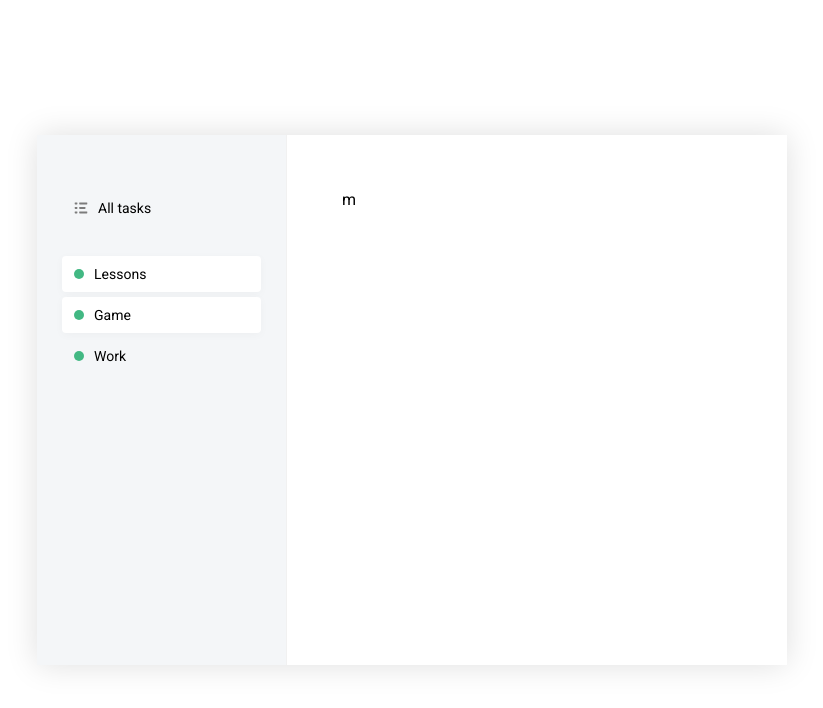
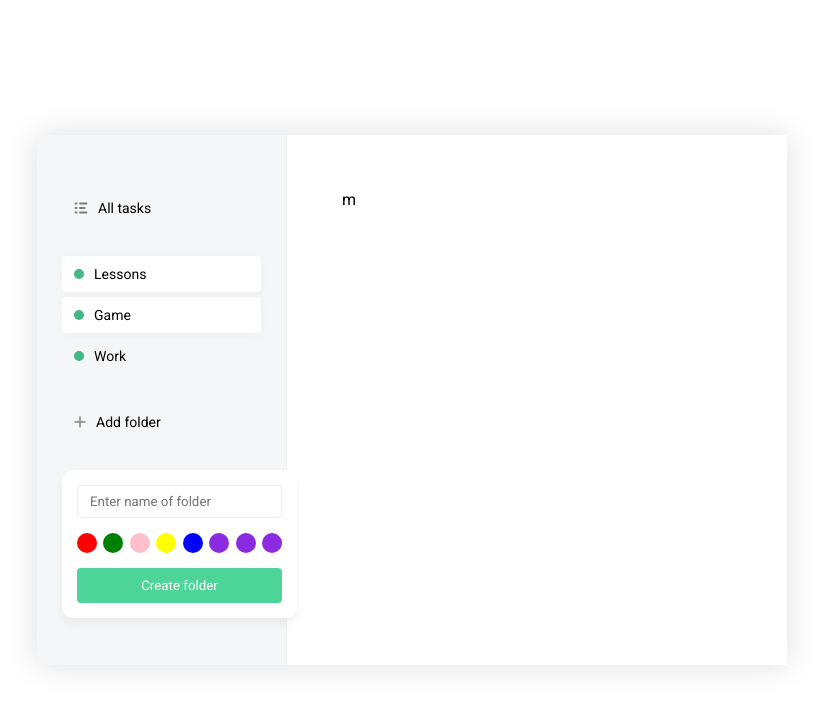
Before and after one commit to khasanov-yevhenii/react-todo-app, a React (Create React App) app: page / in a window 1280 px wide. Shown: the top 708 px of the page, without its empty margins (228-1051 px from the left). Built offline with nearby package versions, Linux system fonts and the light colour scheme.

Commit message:
Added popup

```diff
--- a/src/App.js
+++ b/src/App.js
@@ -1,38 +1,40 @@
 import React from "react";
-import Sidebar from "./Components/Sidebar/Sidebar";
+import Folders from "./Components/Folders/Folders";
 
-import listSvg from './assets/images/list.svg';
-import greenSvg from './assets/images/green.svg';
+import listSvg from "./assets/images/list.svg";
+import greenSvg from "./assets/images/green.svg";
+import AddButton from "./Components/AddButton/AddButton";
 
 
 function App() {
     return (
         <div className="todo">
             <div className="todo__sidebar">
-                <Sidebar items={[
+                <Folders items={[
                     {
                         icon: listSvg,
-                        title: 'All tasks',
+                        title: "All tasks",
                         active: false
                     }
                 ]}/>
-                <Sidebar items={[
+                <Folders items={[
                     {
                         icon: greenSvg,
-                        title: 'Lessons',
+                        title: "Lessons",
                         active: true
                     },
                     {
                         icon: greenSvg,
-                        title: 'Game',
+                        title: "Game",
                         active: true
                     },
                     {
                         icon: greenSvg,
-                        title: 'Work',
+                        title: "Work",
                         active: false
                     }
                 ]}/>
+                <AddButton/>
             </div>
             <div className="todo__main">
                 m
--- /dev/null
+++ b/src/Components/AddButton/AddButton.js
@@ -0,0 +1,25 @@
+import React, {useState} from "react";
+import AddButtonPopup from "./AddButtonPopup/AddButtonPopup";
+
+import plusSvg from './../../assets/images/plus.svg';
+
+
+const AddButton = () => {
+    const [openPopup, setOpenPopup] = useState(!false);
+
+    return (
+        <div className="add-folder">
+            <ul className="todo__items">
+                <li onClick={() => setOpenPopup(true)}>
+                    <i>
+                        <img src={plusSvg} alt="add-button"/>
+                    </i>
+                    <span>Add folder</span>
+                </li>
+            </ul>
+            {openPopup && <AddButtonPopup/>}
+        </div>
+    );
+}
+
+export default AddButton;
--- /dev/null
+++ b/src/Components/AddButton/AddButtonPopup/AddButtonPopup.js
@@ -0,0 +1,27 @@
+import React from "react";
+
+import "./AddButtonPopup.scss";
+
+
+const AddButtonPopup = () => {
+    return (
+        <div className="add-folder__popup">
+            <input className="add-folder__field" type="text" placeholder="Enter name of folder"/>
+            <div className="add-folder__colors">
+                <ul>
+                    <li className="badge red"/>
+                    <li className="badge green"/>
+                    <li className="badge pink"/>
+                    <li className="badge yellow"/>
+                    <li className="badge blue"/>
+                    <li className="badge"/>
+                    <li className="badge"/>
+                    <li className="badge"/>
+                </ul>
+            </div>
+            <button className="add-folder__button">Create folder</button>
+        </div>
+    );
+}
+
+export default AddButtonPopup;
--- /dev/null
+++ b/src/Components/AddButton/AddButtonPopup/AddButtonPopup.scss
@@ -0,0 +1,73 @@
+.add-folder {
+  &__popup {
+    display: flex;
+    flex-direction: column;
+    justify-content: space-between;
+    width: 235px;
+    height: 148px;
+    background: #FFFFFF;
+    box-shadow: 0 6px 10px rgba(0, 0, 0, 0.05);
+    border-radius: 10px;
+    padding: 15px;
+  }
+
+  &__field {
+    width: 100%;
+    border: 1px solid #EFEFEF;
+    box-sizing: border-box;
+    border-radius: 4px;
+    padding: 8px 12px;
+  }
+
+  &__colors {
+    ul {
+      display: flex;
+      justify-content: space-between;
+    }
+
+    .badge {
+      width: 20px;
+      height: 20px;
+      border-radius: 50%;
+      background-color: blueviolet;
+      cursor: pointer;
+
+      &:hover {
+        border:  1px solid #000000;
+      }
+    }
+
+    .red {
+      background-color: red;
+    }
+
+    .yellow {
+      background-color: yellow;
+    }
+
+    .blue {
+      background-color: blue;
+    }
+
+    .pink {
+      background-color: pink;
+    }
+
+    .green {
+      background-color: green;
+    }
+  }
+
+  &__button {
+    background-color: #4DD599;
+    border-radius: 4px;
+    color: #FFFFFF;
+    border: none;
+    padding: 10px 20px;
+    width: 100%;
+
+    &:hover {
+      background: darken(#4DD599, 10%);
+    }
+  }
+}
--- a/src/Components/Sidebar/Sidebar.js
+++ b/src/Components/Folders/Folders.js
@@ -1,6 +1,6 @@
 import React from "react";
 
-const Sidebar = (props) => {
+const Folders = (props) => {
     return (
         <ul className="todo__items">
             {
@@ -17,4 +17,4 @@ const Sidebar = (props) => {
     );
 }
 
-export default Sidebar;
+export default Folders;
--- a/src/index.scss
+++ b/src/index.scss
@@ -55,7 +55,6 @@ body {
   }
 
   &__main {
-    background-color: #FFFFFF;
     width: 500px;
     padding: 55px;
   }
```
Also changed, not shown: src/assets/images/plus.svg (added).
